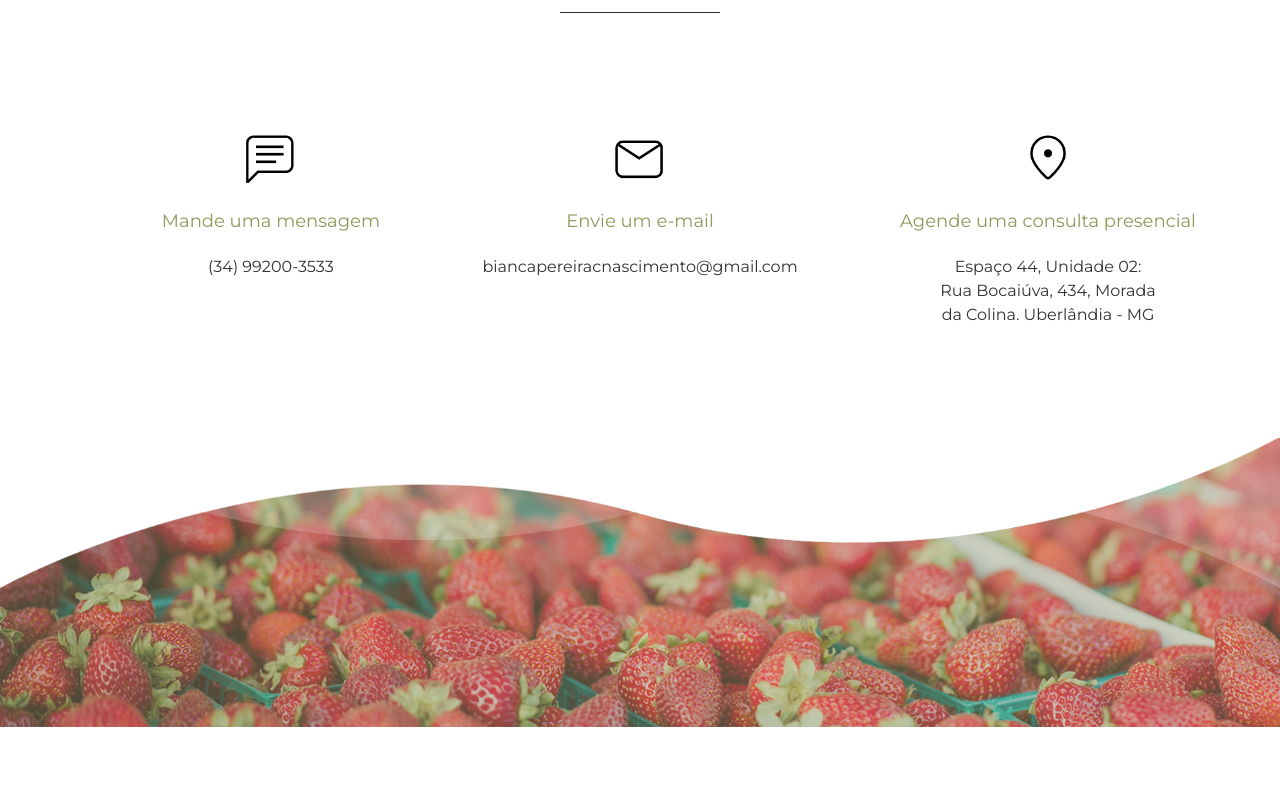
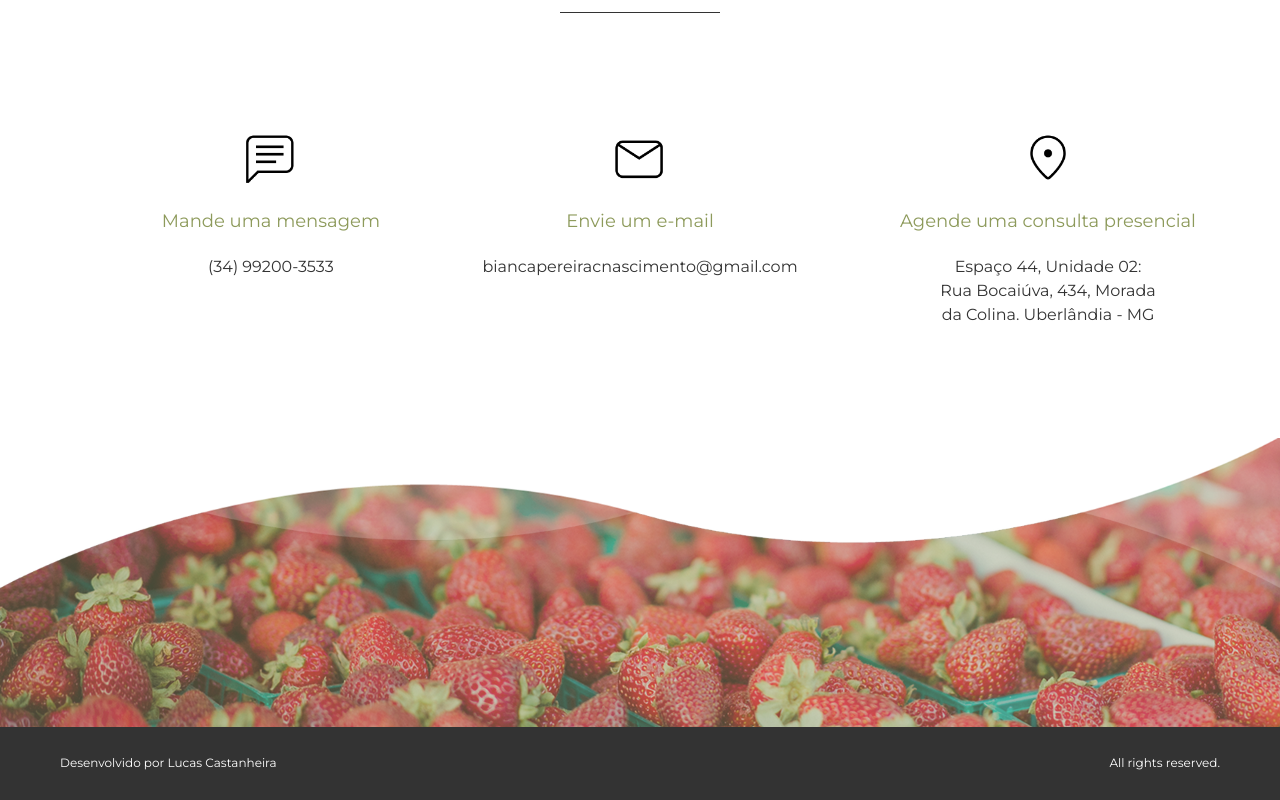
Before and after one commit to Lucas-PCN/NutritionLandingPage, a React (Vite) app: page / in a window 1280 px wide. Shown: the part 5064-5864 px from the top of the page. Before the commit the page ends 5791 px from the top, so only its background shows below. Built offline with nearby package versions, Linux system fonts and the light colour scheme.

Commit message:
Feat: implementa footer

```diff
--- a/src/App.jsx
+++ b/src/App.jsx
@@ -9,6 +9,7 @@ import TalkToMe from './sections/TalkToMe';
 import Contacts from './sections/Contacts';
 import Faq from './sections/Faq';
 import Transition from './sections/Transition';
+import Footer from './components/elements/Footer';
 
 export default function App() {
   return (
@@ -25,6 +26,7 @@ export default function App() {
         <Contacts />
         <Transition />
       </main>
+      <Footer />
     </div>
   );
 }
--- /dev/null
+++ b/src/components/elements/Footer.jsx
@@ -0,0 +1,14 @@
+const Footer = () => {
+  return (
+    <footer className="bg-jet w-full flex items-center justify-between px-[26px] lg:px-[60px] h-[50px] lg:h-[73px]">
+      <span className="text-white text-[10px] lg:text-[12px]">
+        Desenvolvido por Lucas Castanheira
+      </span>
+      <span className="text-white text-[10px] lg:text-[12px]">
+        All rights reserved.
+      </span>
+    </footer>
+  );
+};
+
+export default Footer;
```
